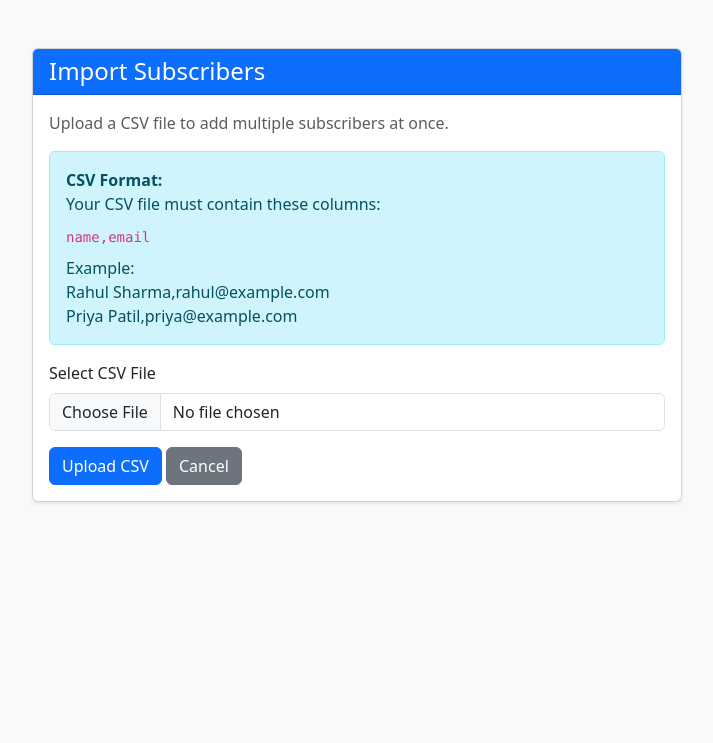
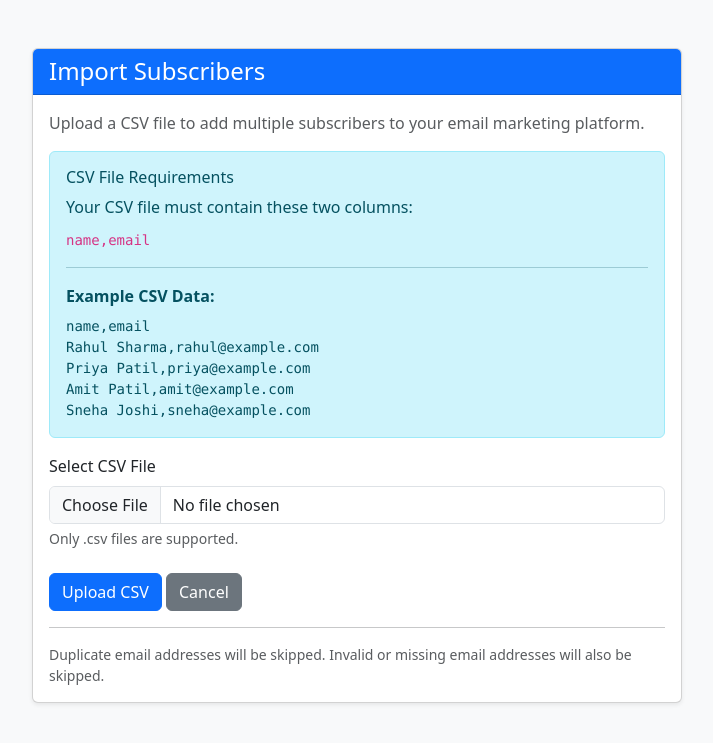
Before and after one commit to Priyanka-github26/Email-Marketing-Automation, a Flask app: page /subscribers/import in a window 1280 px wide. Shown: the top 743 px of the page, without its empty margins (283-996 px from the left). Run offline with Flask 3, Linux system fonts and the light colour scheme; the visitor is signed in with stand-in values (Sample User, id 1); some libraries are stand-ins or nearby versions.

Commit message:
Implement subscriber management and CSV import

```diff
--- a/app/templates/import_subscribers.html
+++ b/app/templates/import_subscribers.html
@@ -1,12 +1,15 @@
 
 <!DOCTYPE html>
 <html lang="en">
+
 <head>
     <meta charset="UTF-8">
     <meta name="viewport" content="width=device-width, initial-scale=1">
+
     <title>Import Subscribers | Email Marketing Automation</title>
 
-    <link href="https://cdn.jsdelivr.net/npm/bootstrap@5.3.3/dist/css/bootstrap.min.css"
+    <link
+        href="https://cdn.jsdelivr.net/npm/bootstrap@5.3.3/dist/css/bootstrap.min.css"
         rel="stylesheet">
 </head>
 
@@ -16,55 +19,85 @@
 
         <div class="card shadow-sm mx-auto" style="max-width: 650px;">
 
+            <!-- Header -->
             <div class="card-header bg-primary text-white">
                 <h4 class="mb-0">Import Subscribers</h4>
             </div>
 
             <div class="card-body">
 
+                <!-- Flash Messages -->
                 {% with messages = get_flashed_messages(with_categories=true) %}
                     {% for category, message in messages %}
-                    <div class="alert alert-{{ category }}">
+                        <div class="alert alert-{{ category }} alert-dismissible fade show"
+                             role="alert">
+
                             {{ message }}
+
+                            <button type="button"
+                                    class="btn-close"
+                                    data-bs-dismiss="alert">
+                            </button>
+
                         </div>
                     {% endfor %}
                 {% endwith %}
 
                 <p class="text-muted">
-                Upload a CSV file to add multiple subscribers at once.
+                    Upload a CSV file to add multiple subscribers
+                    to your email marketing platform.
                 </p>
 
+                <!-- CSV Instructions -->
                 <div class="alert alert-info">
-                <strong>CSV Format:</strong>
-                <p class="mb-2">Your CSV file must contain these columns:</p>
+
+                    <h6>CSV File Requirements</h6>
+
+                    <p class="mb-2">
+                        Your CSV file must contain these two columns:
+                    </p>
 
                     <code>name,email</code>
 
-                <p class="mt-2 mb-0">
-                    Example:
-                    <br>
+                    <hr>
+
+                    <strong>Example CSV Data:</strong>
+
+                    <pre class="mt-2 mb-0">name,email
 Rahul Sharma,rahul@example.com
-                    <br>
 Priya Patil,priya@example.com
-                </p>
+Amit Patil,amit@example.com
+Sneha Joshi,sneha@example.com</pre>
+
                 </div>
 
+                <!-- Upload Form -->
                 <form method="POST"
+                      action="{{ url_for('main.import_subscribers') }}"
                       enctype="multipart/form-data">
 
-                <div class="mb-3">
-                    <label class="form-label">
+                    <div class="mb-4">
+
+                        <label for="csvFile" class="form-label">
                             Select CSV File
                         </label>
 
-                    <input type="file"
+                        <input
+                            type="file"
                             name="file"
+                            id="csvFile"
                             class="form-control"
-                           accept=".csv"
+                            accept=".csv,text/csv"
                             required>
+
+                        <div class="form-text">
+                            Only .csv files are supported.
                         </div>
 
-                <button type="submit" class="btn btn-primary">
+                    </div>
+
+                    <button type="submit"
+                            class="btn btn-primary">
                         Upload CSV
                     </button>
 
@@ -75,11 +108,20 @@
 
                 </form>
 
+                <hr>
+
+                <p class="text-muted small mb-0">
+                    Duplicate email addresses will be skipped.
+                    Invalid or missing email addresses will also be skipped.
+                </p>
+
             </div>
 
         </div>
 
     </div>
 
+    <script src="https://cdn.jsdelivr.net/npm/bootstrap@5.3.3/dist/js/bootstrap.bundle.min.js"></script>
+
 </body>
 </html>
--- a/app/templates/subscribers.html
+++ b/app/templates/subscribers.html
@@ -15,6 +15,7 @@
 <div class="container mt-5">
 
     <!-- Page Header -->
+
 <div class="d-flex justify-content-between align-items-center mb-4">
     <h2>Subscriber Management</h2>
 
@@ -22,6 +23,11 @@
         <a href="{{ url_for('main.add_subscriber') }}"
            class="btn btn-primary">
             + Add Subscriber
+        </a>
+
+        <a href="{{ url_for('main.import_subscribers') }}"
+           class="btn btn-success">
+            Import CSV
         </a>
 
         <a href="{{ url_for('main.dashboard') }}"
```
Lines whose indentation alone changed are shown as unchanged.
